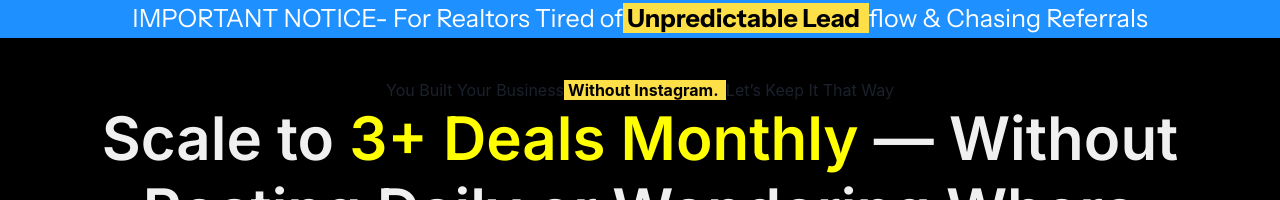
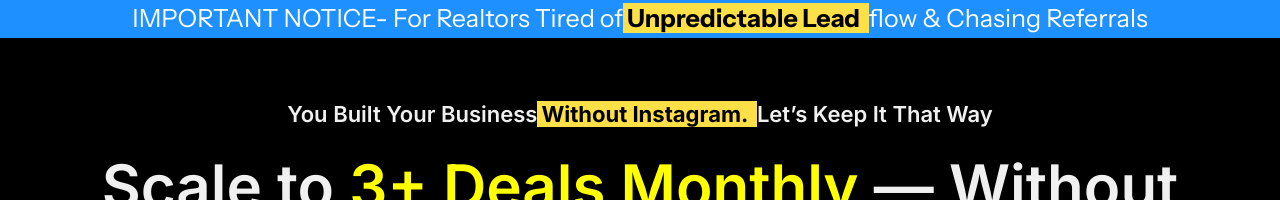
Before and after one commit to juwoncaleb/Funnel, a Next.js app: page /LandingPage in a window 1280 px wide. Shown: the top 200 px of the page. Built offline with nearby package versions, Linux system fonts and the light colour scheme; a web font is replaced by a local one.

Commit message:
Update global.css

```diff
--- a/styles/global.css
+++ b/styles/global.css
@@ -14,6 +14,16 @@ body {
 
 .h_head {
   max-width: 1100px;
+}
+.hero_head_sub{
+  font-family: "Inter", sans-serif;
+  font-optical-sizing: auto;
+  font-weight: 600;
+  font-style: normal;
+  color: rgb(240, 240, 240);
+  line-height: 72px;
+  font-size: 22px;
+  text-align: center;
 }
 .hero_head {
   font-family: "Inter", sans-serif;
@@ -72,6 +82,7 @@ body {
   border-radius: 7px;
   height: 100px;
   font-weight: 500;
+  padding-left: 0px 10px;
   font-size: 25px;
 }
 .text_under{
@@ -375,6 +386,8 @@ iframe {
     padding-top: 10px;
     padding-bottom: 1px;
     font-weight: 500;
+    padding-left: 0px 10px;
+
     font-size: 15px;
   }
   .book {
```
